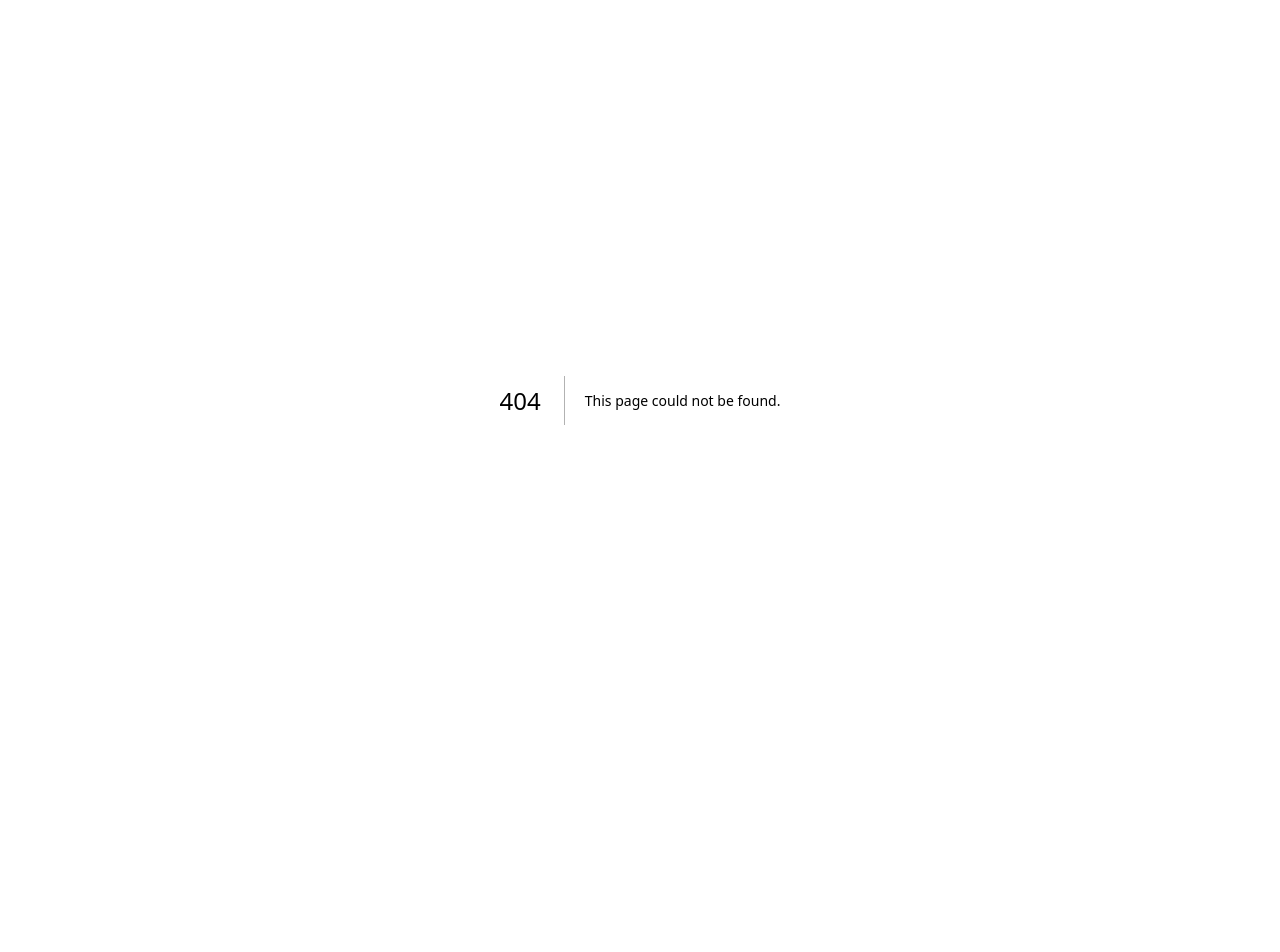
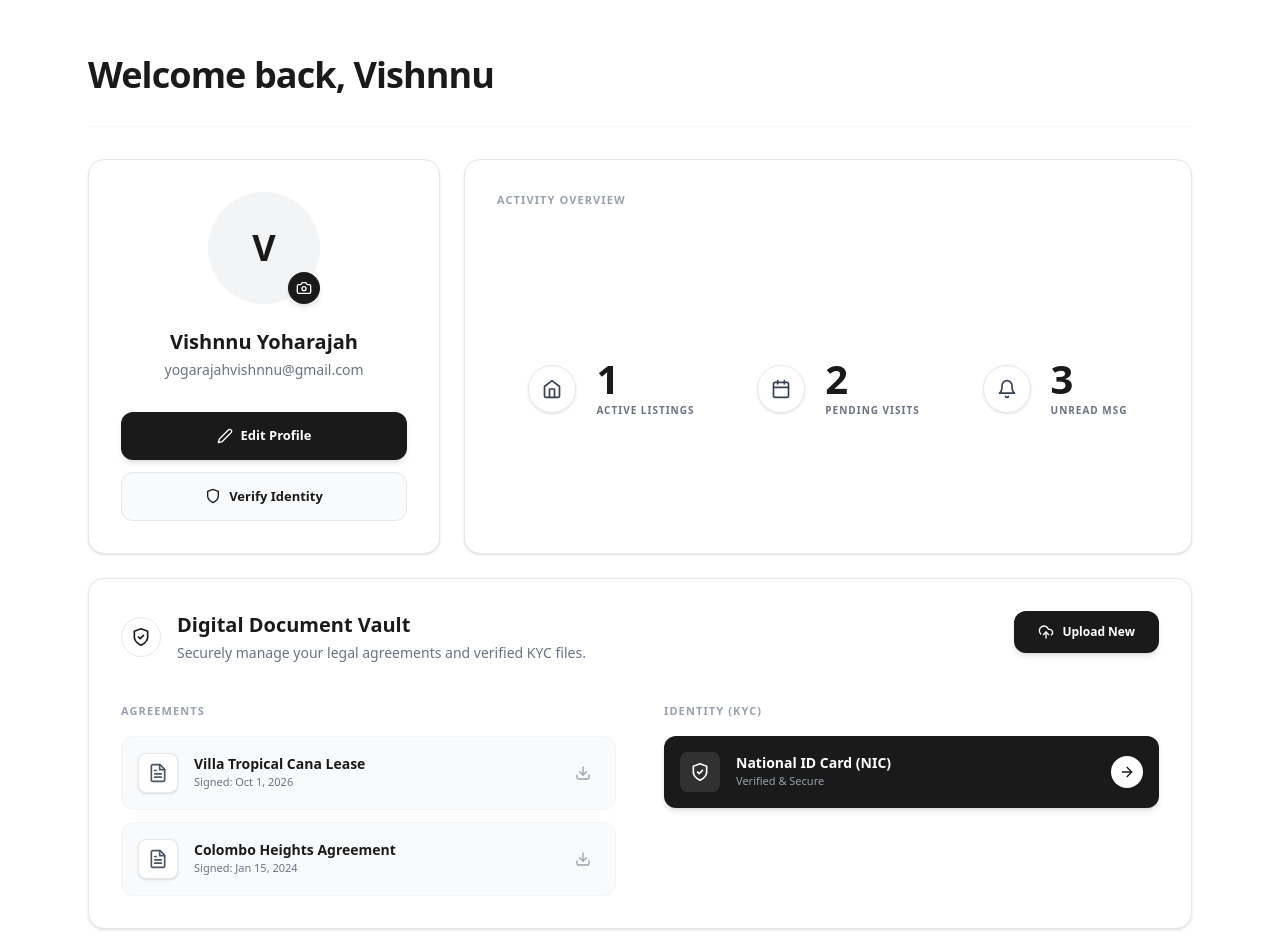
Before and after one commit to AbiNathan11/Stayzo_frontend, a Next.js app: page /dashboard/owners/profile in a window 1280 px wide. Before the commit this address had no page. Shown: the top 952 px of the page. Before the commit the page ends 800 px from the top, so only its background shows below. Built offline with nearby package versions, Linux system fonts and the light colour scheme.

Commit message:
Owner's profile page

```diff
--- /dev/null
+++ b/src/app/dashboard/owners/profile/page.tsx
@@ -0,0 +1,187 @@
+"use client";
+
+import React from "react";
+import {
+  Camera,
+  Edit2,
+  Shield,
+  ShieldCheck,
+  Home,
+  Calendar,
+  Bell,
+  UploadCloud,
+  FileText,
+  Download,
+  ArrowRight
+} from "lucide-react";
+
+export default function OwnerProfilePage() {
+  return (
+    <div className="min-h-screen bg-white font-sans pb-20 pt-12">
+      <div className="max-w-6xl mx-auto px-6">
+
+        {/* Top Welcome Banner */}
+        <div className="flex items-center justify-between mb-8 pb-6 border-b border-gray-100">
+          <h1 className="text-[32px] md:text-[36px] font-black text-[#1A1A1A] tracking-tight">
+            Welcome back, Vishnnu
+          </h1>
+        </div>
+
+        {/* Main Grid Layout */}
+        <div className="grid grid-cols-1 md:grid-cols-12 gap-6 mb-6">
+
+          {/* Left Column (User Profile Card) */}
+          <div className="md:col-span-4 bg-white rounded-2xl border border-gray-200 p-8 flex flex-col items-center justify-center text-center shadow-sm">
+            <div className="relative mb-6">
+              <div className="w-28 h-28 bg-gray-100 rounded-full flex items-center justify-center">
+                <span className="text-4xl font-black text-[#1A1A1A]">V</span>
+              </div>
+              <button className="absolute bottom-0 right-0 w-8 h-8 bg-[#1A1A1A] rounded-full flex items-center justify-center text-white hover:bg-black transition-colors shadow-md">
+                <Camera className="w-4 h-4" />
+              </button>
+            </div>
+            <h2 className="text-xl font-bold text-[#1A1A1A] mb-1">Vishnnu Yoharajah</h2>
+            <p className="text-sm text-gray-500 mb-8">yogarajahvishnnu@gmail.com</p>
+
+            <div className="w-full space-y-3">
+              <button className="w-full flex items-center justify-center space-x-2 bg-[#1A1A1A] hover:bg-black text-white text-[13px] font-bold px-6 py-3.5 rounded-xl transition-all shadow-md hover:shadow-lg">
+                <Edit2 className="w-4 h-4" />
+                <span>Edit Profile</span>
+              </button>
+              <button className="w-full flex items-center justify-center space-x-2 bg-gray-50 hover:bg-gray-100 text-[#1A1A1A] text-[13px] font-bold px-6 py-3.5 rounded-xl border border-gray-200 transition-all">
+                <Shield className="w-4 h-4" />
+                <span>Verify Identity</span>
+              </button>
+            </div>
+          </div>
+
+          {/* Right Column (Activity Overview Card) */}
+          <div className="md:col-span-8 bg-white rounded-2xl border border-gray-200 p-8 shadow-sm flex flex-col">
+            <h3 className="text-[11px] font-bold text-gray-400 uppercase tracking-widest mb-12">
+              ACTIVITY OVERVIEW
+            </h3>
+
+            <div className="flex-1 flex flex-wrap items-center justify-around px-4 gap-8">
+              {/* Metric 1 */}
+              <div className="flex items-center space-x-5">
+                <div className="w-12 h-12 rounded-full border border-gray-200 flex items-center justify-center shadow-sm">
+                  <Home className="w-5 h-5 text-gray-700" />
+                </div>
+                <div>
+                  <div className="text-[40px] font-black text-[#1A1A1A] leading-none mb-1">1</div>
+                  <div className="text-[10px] font-bold text-gray-500 uppercase tracking-widest">ACTIVE LISTINGS</div>
+                </div>
+              </div>
+
+              {/* Metric 2 */}
+              <div className="flex items-center space-x-5">
+                <div className="w-12 h-12 rounded-full border border-gray-200 flex items-center justify-center shadow-sm">
+                  <Calendar className="w-5 h-5 text-gray-700" />
+                </div>
+                <div>
+                  <div className="text-[40px] font-black text-[#1A1A1A] leading-none mb-1">2</div>
+                  <div className="text-[10px] font-bold text-gray-500 uppercase tracking-widest">PENDING VISITS</div>
+                </div>
+              </div>
+
+              {/* Metric 3 */}
+              <div className="flex items-center space-x-5">
+                <div className="w-12 h-12 rounded-full border border-gray-200 flex items-center justify-center shadow-sm">
+                  <Bell className="w-5 h-5 text-gray-700" />
+                </div>
+                <div>
+                  <div className="text-[40px] font-black text-[#1A1A1A] leading-none mb-1">3</div>
+                  <div className="text-[10px] font-bold text-gray-500 uppercase tracking-widest">UNREAD MSG</div>
+                </div>
+              </div>
+            </div>
+          </div>
+        </div>
+
+        {/* Bottom Section (Digital Document Vault) */}
+        <div className="bg-white rounded-2xl border border-gray-200 p-8 shadow-sm">
+          <div className="flex flex-col sm:flex-row sm:items-start justify-between mb-10 gap-6">
+            <div className="flex items-center space-x-4">
+              <div className="hidden sm:flex w-10 h-10 rounded-full border border-gray-200 items-center justify-center">
+                <ShieldCheck className="w-5 h-5 text-[#1A1A1A]" />
+              </div>
+              <div>
+                <h3 className="text-xl font-black text-[#1A1A1A] flex items-center gap-2">
+                  <ShieldCheck className="w-5 h-5 text-[#1A1A1A] sm:hidden" />
+                  Digital Document Vault
+                </h3>
+                <p className="text-sm text-gray-500 mt-1">Securely manage your legal agreements and verified KYC files.</p>
+              </div>
+            </div>
+            <button className="flex items-center justify-center space-x-2 bg-[#1A1A1A] hover:bg-black text-white text-[12px] font-bold px-6 py-3 rounded-xl transition-all shadow-md hover:shadow-lg whitespace-nowrap">
+              <UploadCloud className="w-4 h-4" />
+              <span>Upload New</span>
+            </button>
+          </div>
+
+          <div className="grid grid-cols-1 md:grid-cols-2 gap-12">
+            {/* Left Column (AGREEMENTS) */}
+            <div>
+              <h4 className="text-[11px] font-bold text-gray-400 uppercase tracking-widest mb-4">
+                AGREEMENTS
+              </h4>
+              <div className="space-y-3">
+                <div className="flex items-center justify-between p-4 rounded-xl bg-gray-50 border border-gray-100 hover:border-gray-300 hover:shadow-sm transition-all group">
+                  <div className="flex items-center space-x-4">
+                    <div className="w-10 h-10 bg-white rounded-lg border border-gray-200 flex items-center justify-center shadow-sm">
+                      <FileText className="w-5 h-5 text-gray-600" />
+                    </div>
+                    <div>
+                      <p className="text-sm font-bold text-[#1A1A1A]">Villa Tropical Cana Lease</p>
+                      <p className="text-[11px] text-gray-500 font-medium">Signed: Oct 1, 2026</p>
+                    </div>
+                  </div>
+                  <button className="w-8 h-8 rounded-full hover:bg-gray-200 flex items-center justify-center text-gray-400 hover:text-gray-900 transition-colors">
+                    <Download className="w-4 h-4" />
+                  </button>
+                </div>
+
+                <div className="flex items-center justify-between p-4 rounded-xl bg-gray-50 border border-gray-100 hover:border-gray-300 hover:shadow-sm transition-all group">
+                  <div className="flex items-center space-x-4">
+                    <div className="w-10 h-10 bg-white rounded-lg border border-gray-200 flex items-center justify-center shadow-sm">
+                      <FileText className="w-5 h-5 text-gray-600" />
+                    </div>
+                    <div>
+                      <p className="text-sm font-bold text-[#1A1A1A]">Colombo Heights Agreement</p>
+                      <p className="text-[11px] text-gray-500 font-medium">Signed: Jan 15, 2024</p>
+                    </div>
+                  </div>
+                  <button className="w-8 h-8 rounded-full hover:bg-gray-200 flex items-center justify-center text-gray-400 hover:text-gray-900 transition-colors">
+                    <Download className="w-4 h-4" />
+                  </button>
+                </div>
+              </div>
+            </div>
+
+            {/* Right Column (IDENTITY KYC) */}
+            <div>
+              <h4 className="text-[11px] font-bold text-gray-400 uppercase tracking-widest mb-4">
+                IDENTITY (KYC)
+              </h4>
+              <button className="w-full flex items-center justify-between p-4 rounded-xl bg-[#1A1A1A] hover:bg-black transition-colors text-left group shadow-md hover:shadow-lg">
+                <div className="flex items-center space-x-4">
+                  <div className="w-10 h-10 bg-white/10 rounded-lg flex items-center justify-center">
+                    <ShieldCheck className="w-5 h-5 text-white" />
+                  </div>
+                  <div>
+                    <p className="text-sm font-bold text-white group-hover:text-gray-100 transition-colors">National ID Card (NIC)</p>
+                    <p className="text-[11px] text-gray-400 font-medium">Verified & Secure</p>
+                  </div>
+                </div>
+                <div className="w-8 h-8 bg-white rounded-full flex items-center justify-center text-[#1A1A1A] shadow-sm transform group-hover:scale-105 transition-transform">
+                  <ArrowRight className="w-4 h-4" />
+                </div>
+              </button>
+            </div>
+          </div>
+        </div>
+
+      </div>
+    </div>
+  );
+}
```
